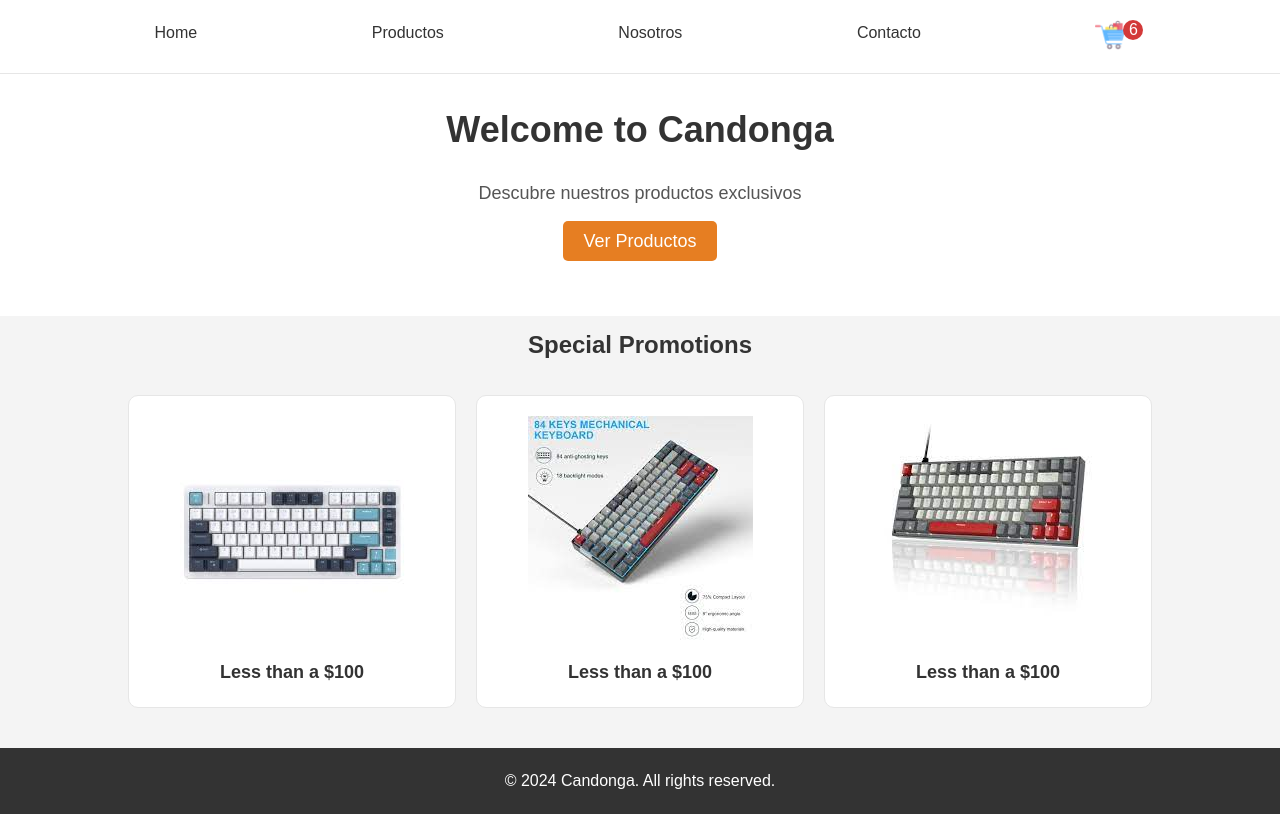
After one commit to yosbelm/myEcommerce, a Django app: page /home in a window 1280 px wide. The commit adds this page. Run offline with Django 5.2, Linux system fonts and the light colour scheme; a user stored in the database is signed in; data comes from the database, SQL or seed files in the repository; both versions use the stored data as it was after the commit.

Commit message:
added the datails and home page

```diff
--- a/ecommerceApp/models.py
+++ b/ecommerceApp/models.py
@@ -15,6 +15,7 @@ class Product(models.Model):
     name = models.CharField(max_length=50)
     price = models.FloatField()
     image = models.ImageField(blank=True)
+    description = models.CharField(max_length=1000, blank=True, null=True)
 
     def __str__(self):
         return self.name
--- a/ecommerceApp/templates/ecommerceApp/base.html
+++ b/ecommerceApp/templates/ecommerceApp/base.html
@@ -26,21 +26,22 @@
             margin: 0 auto;
         }
 
-        .header {
+        .nav {
             background: #fff;
             padding: 20px 0;
             border-bottom: 1px solid #e6e6e6;
-        }
-
-        .logo {
-            font-size: 24px;
-            font-weight: bold;
-        }
-
-        .nav ul {
-            list-style: none;
+            font-family: "Poppins", sans-serif;
+            font-weight: 300;
+            font-style: normal;
             display: flex;
-            justify-content: space-around;
+            flex-direction: row;
+            justify-content: space-evenly;
+            width: 100%;
+            position: fixed;
+            padding-bottom: 15px;
+            gap: 20px;
+            z-index: 2;
+            top: 0;
         }
 
         .nav a {
@@ -64,6 +65,8 @@
             position: absolute;
         }
         .footer {
+            display: flex;
+            justify-content: center;
             background: #333;
             color: #fff;
             text-align: center;
@@ -75,29 +78,27 @@
 </head>
 <body>
     <header class="header">
-        <div class="container">
-            <h1 class="logo">Tienda Ecommerce</h1>
             <nav class="nav">
-                <ul>
-                    <li><a href="#">Inicio</a></li>
-                    <li><a href="/">Productos</a></li>
-                    <li><a href="#">Nosotros</a></li>
-                    <li><a href="#">Contacto</a></li>
-                    <li><a href="{% url 'cart' %}">
-                        <div>
-                            <p>{{cantidad_items}}</p>
-                        <img src="{%  static 'ecommerceApp/Images/carrito-de-compras.png' %}">
-                        </div>
-                    </a></li>
-                </ul>
+
+                    <div><a href="/home">Home</a></div>
+                    <div><a href="/">Productos</a></div>
+                    <div><a href="#">Nosotros</a></div>
+                    <div><a href="#">Contacto</a></div>
+                    <div><a href="{% url 'cart' %}">
+                            <div>
+                                <p>{{cantidad_items}}</p>
+                                <img src="{%  static 'ecommerceApp/Images/carrito-de-compras.png' %}">
+                            </div>
+                        </a>
+                    </div>
+
             </nav>
-        </div>
     </header>
     {% block content %}
     {% endblock %}
     <footer class="footer">
         <div class="container">
-            <p>&copy; 2024 Tienda Minimalista. Todos los derechos reservados.</p>
+            <p>&copy; 2024 Candonga. All rights reserved.</p>
         </div>
     </footer>
 </body>
--- a/ecommerceApp/templates/ecommerceApp/checkout.html
+++ b/ecommerceApp/templates/ecommerceApp/checkout.html
@@ -25,6 +25,7 @@
     .checkout-section h2 {
         text-align: center;
         margin-bottom: 20px;
+        margin-top: 60px;
     }
 
     .checkout-form {
@@ -72,7 +73,7 @@
 
         <section class="checkout-section">
             <div class="container">
-                <h2>Checkout</h2>
+                <h2>Payment</h2>
                 <form class="checkout-form">
                     <div class="form-group">
                         <label for="name">Nombre</label>
--- /dev/null
+++ b/ecommerceApp/templates/ecommerceApp/home.html
@@ -0,0 +1,165 @@
+{% extends 'ecommerceApp/base.html' %}
+{% load static %}
+
+{% block content %}
+<style>
+    body {
+    font-family: Arial, sans-serif;
+    margin: 0;
+    padding: 0;
+    background-color: #f4f4f4;
+    }
+
+    .header {
+        background-color: #fff;
+        border-bottom: 1px solid #ccc;
+        padding: 20px 0;
+    }
+
+    .container {
+        width: 80%;
+        margin: 0 auto;
+    }
+
+    .container h2{
+        display: flex;
+        justify-content: center;
+        padding-bottom: 30px;
+        padding-top: 10px;
+    }
+
+    .logo a {
+        text-decoration: none;
+        color: #000;
+        font-size: 24px;
+        font-weight: bold;
+    }
+
+    .nav ul {
+        list-style-type: none;
+        margin: 0;
+        padding: 0;
+        text-align: right;
+    }
+
+    .nav ul li {
+        display: inline;
+        margin-left: 20px;
+    }
+
+    .nav ul li a {
+        text-decoration: none;
+        color: #000;
+        font-size: 18px;
+    }
+
+    .hero {
+        background-color: #fff;
+        padding: 60px 0;
+        text-align: center;
+    }
+
+    .hero h2 {
+        font-size: 36px;
+        margin-bottom: 20px;
+    }
+
+    .hero p {
+        font-size: 18px;
+        margin-bottom: 20px;
+        color: #555;
+    }
+
+    .hero .btn {
+        padding: 10px 20px;
+        background-color: #e67e22;
+        color: #fff;
+        text-decoration: none;
+        font-size: 18px;
+        border-radius: 5px;
+    }
+
+    .category-item img{
+        width: 100%;
+        height: auto;
+        border: 1px solid #ccc;
+    }
+
+    .category-item h3, .promotion-item h3 {
+        margin-top: 10px;
+        font-size: 18px;
+        color: #333;
+    }
+
+    .promotion-grid {
+            display: flex;
+            flex-wrap: wrap;
+            justify-content:space-around;
+            gap: 20px;
+    }
+
+    .promotion-item{
+            background: #fff;
+            padding: 20px;
+            text-align: center;
+            border: 1px solid #e6e6e6;
+            border-radius: 10px;
+            flex: 1 1 calc(33.333% - 20px);
+            box-sizing: border-box;
+            transition: transform 0.3s ease;
+    }
+
+
+
+
+</style>
+<script type="text/javascript">
+    var usuario = '{{ usuario }}';
+
+    function getCookie(name) {
+        var cookieValue = null;
+        if (document.cookie && document.cookie !== '') {
+            var cookies = document.cookie.split(';');
+            for (var i = 0; i < cookies.length; i++) {
+                const cookie = cookies[i].trim();
+                // Does this cookie string begin with the name we want?
+                if (cookie.substring(0, name.length + 1) === (name + '=')) {
+                    cookieValue = decodeURIComponent(cookie.substring(name.length + 1));
+                    break;
+                }
+            }
+        }
+        return cookieValue;
+    }
+
+    var csrftoken = getCookie('csrftoken');
+</script>
+<body>
+    <main>
+        <section class="hero">
+            <div class="container-hero">
+                <h2>Welcome to Candonga</h2>
+                <p>Descubre nuestros productos exclusivos</p>
+                <a href="{% url 'products' %}" class="btn">Ver Productos</a>
+            </div>
+        </section>
+
+        <section class="promotions">
+            <div class="container">
+                <h2>Special Promotions</h2>
+                <div class="promotion-grid">
+                    {% for product in cheap_productos %}
+                    <div class="promotion-item">
+                        <img src="{{product.imageURL}}" alt="Promoción 1">
+                        <h3>Less than a $100</h3>
+                    </div>
+                    {% endfor %}
+                </div>
+            </div>
+        </section>
+    </main>
+</body>
+</html>
+
+
+{% endblock %}
--- a/ecommerceApp/urls.py
+++ b/ecommerceApp/urls.py
@@ -5,13 +5,15 @@ from django.conf.urls.static import static
 
 
 urlpatterns = [
-    path('', views.productItem, name='login'),
+    path('', views.productItem, name='products'),
     path('cart', views.cart, name='cart'),
     path('signin', views.signin, name='signin'),
     path('signup', views.create_user, name='signup'),
     path('dlete_item/<int:id>', views.delete_item, name='dlete_item'),
     path('updateitem', views.updateItem, name='updateitem'),
     path('checkout', views.checkout, name='checkout'),
+    path('details/<int:id>/', views.details, name='details'),
+    path('home', views.home, name='home'),
 
 ]
 
--- a/ecommerceApp/views.py
+++ b/ecommerceApp/views.py
@@ -8,8 +8,8 @@ import json
 def productItem(request):
     productos = Product.objects.all()
     user_name = request.user
+
     usuario = request.user.id
-
     order = Order.objects.get(customer=usuario)
     prod = OrderItem.objects.filter(order=order)
     items_data = []
@@ -35,6 +35,7 @@ def productItem(request):
     return render(request, 'ecommerceApp/ecomm.html', context)
 
 
+
 def cantid(request):
     cantidad = OrderItem.objects.all()
     print(cantidad)
@@ -43,11 +44,16 @@ def cantid(request):
     return render(request, 'ecommerceApp/base.html', context)
 
 
+
 def signin(request):
     return render(request, 'ecommerceApp/signin.html')
 
+
+
 def create_user(request):
     return render(request, 'ecommerceApp/signup.html')
+
+
 
 def cart(request):
     usuario = request.user.id
@@ -75,7 +81,6 @@ def cart(request):
         cantidad = i['quantity']
         tot = int(i['price'])
         total += cantidad*tot
-
 
     compras_list =[]
     for elemento in items_data:
@@ -110,12 +115,16 @@ def cart(request):
     }
     return render(request, 'ecommerceApp/cart.html', context)
 
+
+
 def delete_item(request, id):
     item = OrderItem.objects.get(id=id)
     print('****************************')
     print(item.id)
     item.delete()
     return redirect('cart')
+
+
 
 def updateItem(request):
     try:
@@ -146,5 +155,96 @@ def updateItem(request):
         return JsonResponse('Hi there', safe=False)
 
 
+
 def checkout(request):
-    return render(request, 'ecommerceApp/checkout.html')
+    # code to show the total of items in the cart
+    usuario = request.user.id
+    order = Order.objects.get(customer=usuario)
+    prod = OrderItem.objects.filter(order=order)
+    items_data = []
+    cantidad_items = 0
+    for item in prod:
+        items_data.append({
+            'quantity': item.quentity,
+        })
+
+    for i in items_data:
+        cantidad = i['quantity']
+        cantidad_items += cantidad
+    # code to show the total of items in the cart
+
+    context= {
+        'cantidad_items': cantidad_items
+    }
+    return render(request, 'ecommerceApp/checkout.html', context)
+
+
+
+def details(request, id):
+    producto = Product.objects.get(id=id)
+    image = producto.imageURL
+    precio = producto.price
+    name = producto.name
+    description = producto.description
+    print('-------------------------')
+    print(image)
+
+    # code to show the total of items in the cart
+    usuario = request.user.id
+    order = Order.objects.get(customer=usuario)
+    prod = OrderItem.objects.filter(order=order)
+    items_data = []
+    cantidad_items = 0
+    for item in prod:
+        items_data.append({
+            'quantity': item.quentity,
+        })
+
+    for i in items_data:
+        cantidad = i['quantity']
+        cantidad_items += cantidad
+    # code to show the total of items in the cart
+
+    context={'producto':producto,
+             'precio': precio,
+             'name': name,
+             'image': image,
+             'description':description,
+             'cantidad_items': cantidad_items,
+             }
+    return render(request, 'ecommerceApp/details.html', context)
+
+
+
+def home(request):
+    productos = Product.objects.all()
+
+    # code to show the total of items in the cart
+    usuario = request.user.id
+    order = Order.objects.get(customer=usuario)
+    prod = OrderItem.objects.filter(order=order)
+    items_data = []
+    cantidad_items = 0
+    for item in prod:
+        items_data.append({
+            'quantity': item.quentity,
+        })
+
+    for i in items_data:
+        cantidad = i['quantity']
+        cantidad_items += cantidad
+    # code to show the total of items in the cart
+
+    cheap_productos=[]
+    for product in productos:
+        if product.price < 100:
+            cheap_productos.append(product)
+    print('iiiiiiiiiiiiiiiiiiiiiiiiiiiii')
+    print(cheap_productos)
+    context={
+        'usuario': usuario,
+        'cantidad_items': cantidad_items,
+        'productos':productos,
+        'cheap_productos': cheap_productos,
+    }
+    return render(request, 'ecommerceApp/home.html', context)
```
Also changed, not shown: ecommerceApp/templates/ecommerceApp/cart.html (+9 -1 lines), ecommerceApp/templates/ecommerceApp/details.html (added, +87 -0 lines), ecommerceApp/templates/ecommerceApp/ecomm.html (+13 -15 lines), db.sqlite3, ecommerceApp/media/corsair.jpeg (added), ecommerceApp/media/teclado6_MmAMTeh.jpeg (added), ecommerceApp/migrations/0007_product_description.py (added), ecommerceApp/static/ecommerceApp/Images/corsair.jpeg (added).
